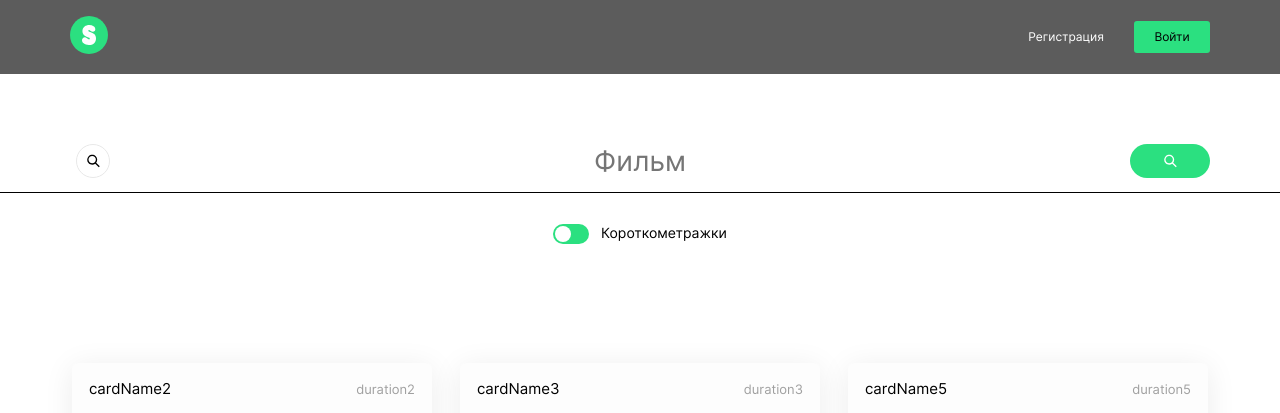
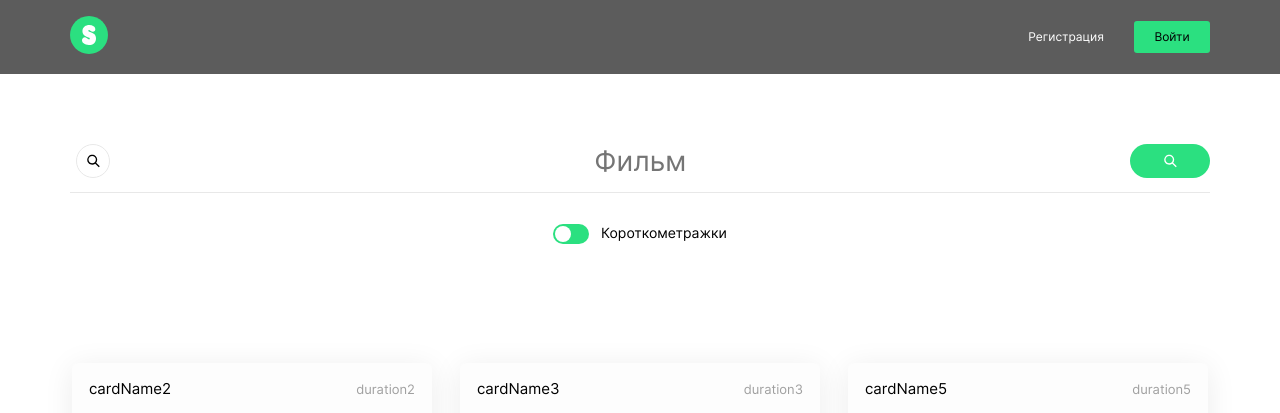
Before and after one commit to Pakwalls/movies-explorer-frontend, a React (Create React App) app: page /saved-movies in a window 1280 px wide. Shown: the top 413 px of the page. Built offline with nearby package versions, Linux system fonts and the light colour scheme; grey boxes are pictures that could not be loaded.

Commit message:
added fixes

```diff
--- a/src/components/AboutMe/__avatar/about-me__avatar.css
+++ b/src/components/AboutMe/__avatar/about-me__avatar.css
@@ -2,7 +2,6 @@
   height: 327px;
   width: 270px;
   object-fit: cover;
-  overflow: hidden;
 }
 
 @media screen and (max-width: 768px) {
--- a/src/components/AboutMe/__container/about-me__container.css
+++ b/src/components/AboutMe/__container/about-me__container.css
@@ -3,10 +3,12 @@
   width: 100%;
   display: flex;
   justify-content: space-between;
+  gap: 15px;
 }
 
 @media screen and (max-width: 600px) {
   .about-me__container {
     flex-wrap: wrap-reverse;
+    gap: 0;
   }
 }
--- a/src/components/Movies/__load-container/movies__load-container.css
+++ b/src/components/Movies/__load-container/movies__load-container.css
@@ -2,5 +2,5 @@
   display: flex;
   justify-content: center;
   align-items: center;
-  height: 166px;
+  height: 136px;
 }
--- a/src/components/MoviesCardList/movies-card-list.css
+++ b/src/components/MoviesCardList/movies-card-list.css
@@ -1,7 +1,7 @@
 .movies-card-list {
   list-style-type: none;
   padding: 0;
-  margin: 0;
+  margin: 0 0 30px 0;
   display: grid;
   grid-template-columns: repeat(auto-fit, 360px);
   justify-content: center;
--- a/src/components/SearchForm/SearchForm.js
+++ b/src/components/SearchForm/SearchForm.js
@@ -28,7 +28,7 @@ function SearchForm({ filters, handleChangeFilters }) {
     <div className='searchForm'>
       <form className="searchForm__search-container">
         <img src={searchIcon} className="searchForm__icon" alt="иконка поиск" />
-        <input className="searchForm__input" placeholder='Фильм' value={searchValue} onChange={handleChangeSearchValue} />
+        <input className="searchForm__input" placeholder='Фильм' value={searchValue} onChange={handleChangeSearchValue} required/>
         <button type='submit' className="searchForm__btn hovered-item" onClick={handleClickSearch}>
           <img alt="иконка поиска" src={invertedSearchIcon} className="searchForm__img" />
         </button>
--- a/src/components/SearchForm/__input/searchForm__input.css
+++ b/src/components/SearchForm/__input/searchForm__input.css
@@ -6,13 +6,7 @@
   text-align: center;
   color: #A0A0A0;
   border: none;
-  width: calc(100% - 300px);
-}
-
-@media screen and (max-width: 768px) {
-  .searchForm__input {
-    width: calc(100% - 218px);
-  }
+  width: calc(100% - 154px);
 }
 
 @media screen and (max-width: 600px) {
--- a/src/components/SearchForm/__search-container/searchForm__search-container.css
+++ b/src/components/SearchForm/__search-container/searchForm__search-container.css
@@ -2,12 +2,14 @@
   margin: 70px 0 0 0;
   padding: 0 0 14px 0;
   display: flex;
-  justify-content: center;
-  border-bottom: 1px solid #000;
+  justify-content: space-between;
+  border-bottom: 1px solid #E8E8E8;
+  width: calc(100% - 140px);
 }
 
 @media screen and (max-width: 768px) {
   .searchForm__search-container {
+    width: calc(100% - 60px);
     margin: 86px 0 0 0;
   }
 }
@@ -15,7 +17,7 @@
 @media screen and (max-width: 600px) {
   .searchForm__search-container {
     margin: 92px 0 0 0;
-    padding: 0 14px 9px 14px;
-    justify-content: space-between;
+    padding: 0 0 9px;
+    width: calc(100% - 28px);
   }
 }
--- a/src/components/SearchForm/searchForm.css
+++ b/src/components/SearchForm/searchForm.css
@@ -1,3 +1,5 @@
 .searchForm {
-  width: 100%;
+  display: flex;
+  flex-direction: column;
+  align-items: center;
 }
--- a/src/index.css
+++ b/src/index.css
@@ -98,6 +98,7 @@
 
 @import url('./components/SavedMovies/savedMovies.css');
 
+@import url('./components/SearchForm/searchForm.css');
 @import url('./components/SearchForm/__btn/searchForm__btn.css');
 @import url('./components/SearchForm/__filter-title/searchForm__filter-title.css');
 @import url('./components/SearchForm/__filter/searchForm__filter.css');
```
